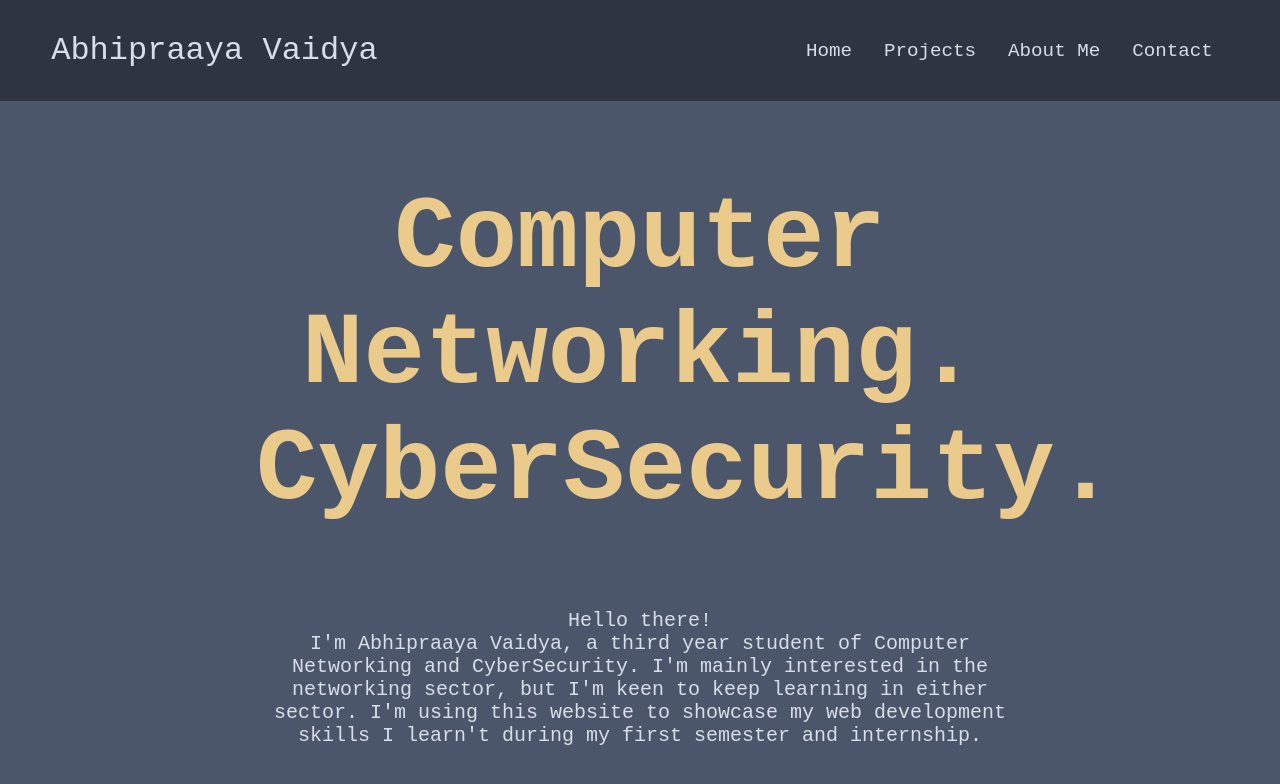
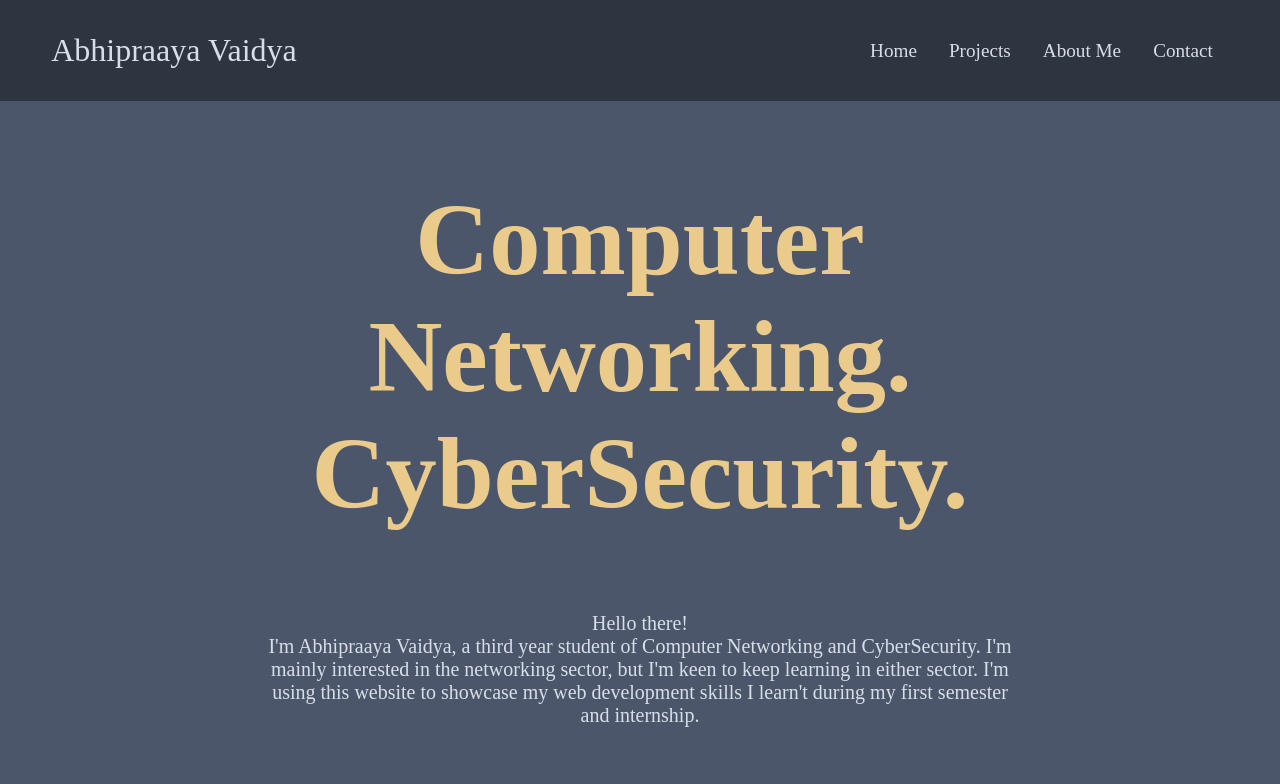
Before and after one commit to Abhipraaya/abhipraaya.github.io, a plain HTML site: page index.html in a window 1280 px wide. Drawn offline with Linux system fonts and the light colour scheme.

Commit message:
Font Test

```diff
--- a/style.css
+++ b/style.css
@@ -14,7 +14,7 @@
     box-sizing: border-box;
     margin: 0;
     padding: 0;
-    font-family: vt323-regular, monospace;
+    font-family: vt323-regular;
 }
 
 body{
```
